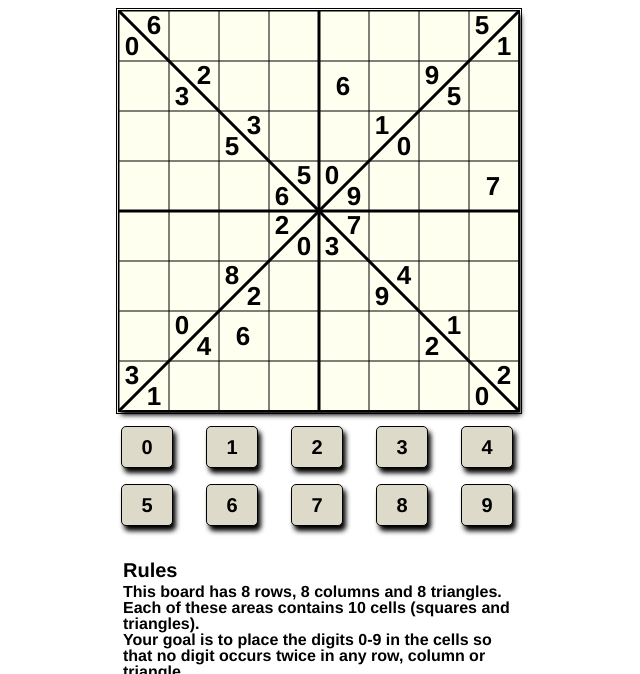
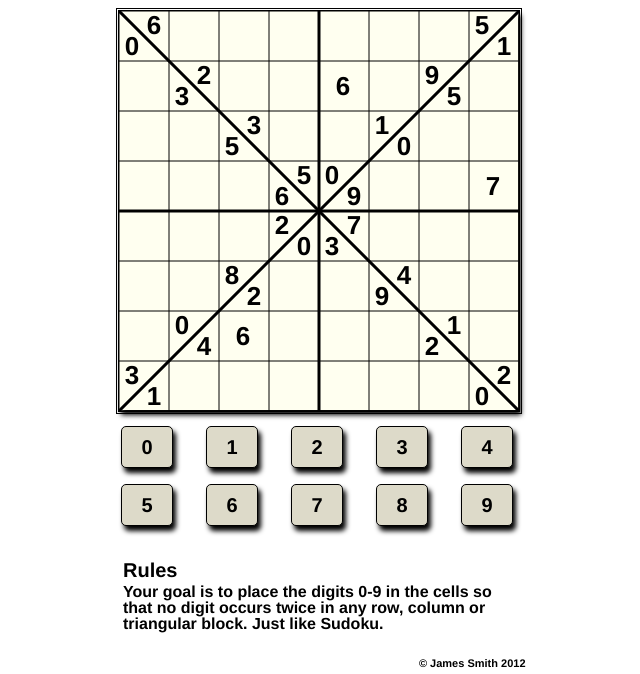
Before and after one commit to jpdsmith/sudo10, a plain HTML site: page site/sudoku_big.html in a window 1280 px wide. Shown: the part 175-849 px from the top of the page, without its empty margins (323-963 px from the left). Drawn offline with Linux system fonts and the light colour scheme.

```diff
--- a/site/sudoku_big.html
+++ b/site/sudoku_big.html
@@ -155,11 +155,8 @@
 
 <h2>Rules</h2>
 <p>
-This board has 8 rows, 8 columns and 8 triangles.
-Each of these areas contains 10 cells (squares and triangles).
-</p><p>
 Your goal is to place the digits 0-9 in the cells so that no digit occurs
-twice in any row, column or triangle.</p>
+twice in any row, column or triangular block. Just like Sudoku.</p>
 </div>
 
 <div class="footer" itemprop="accountablePerson" itemprop="copyrightHolder">
```
